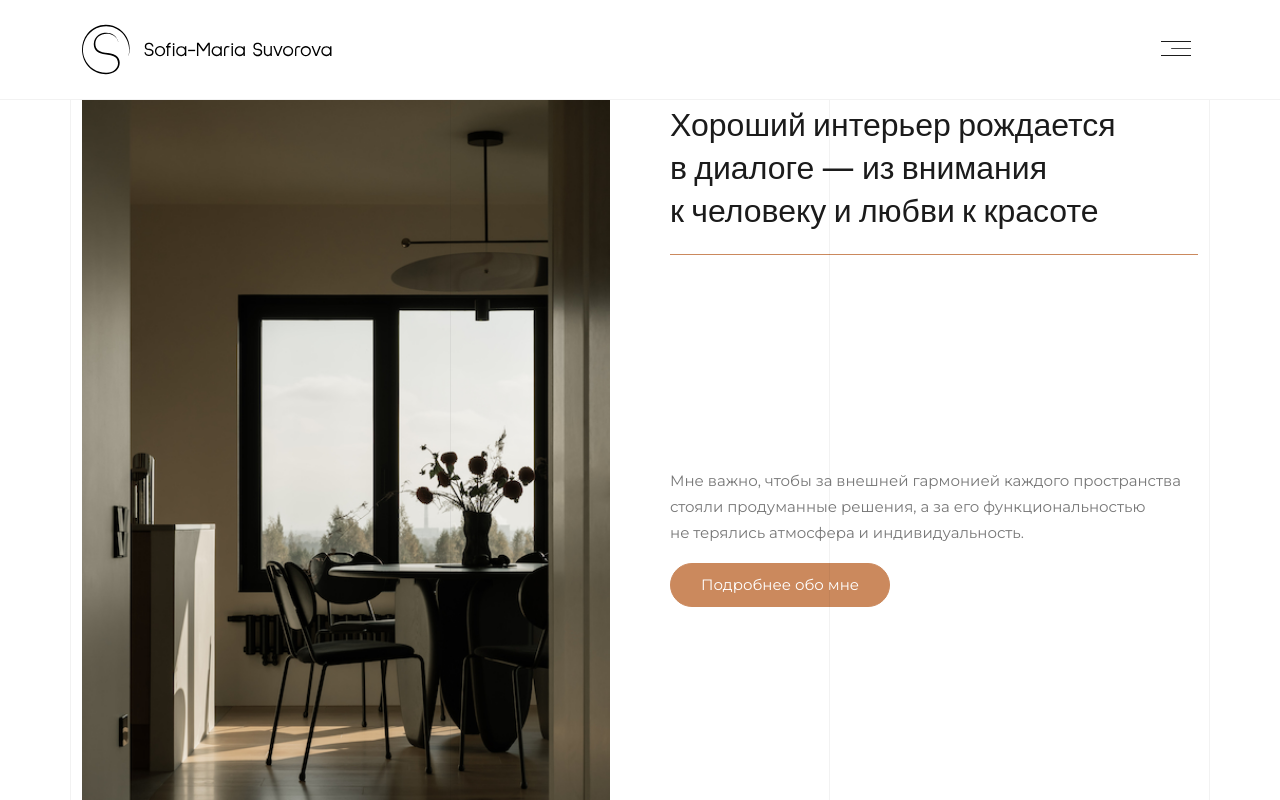
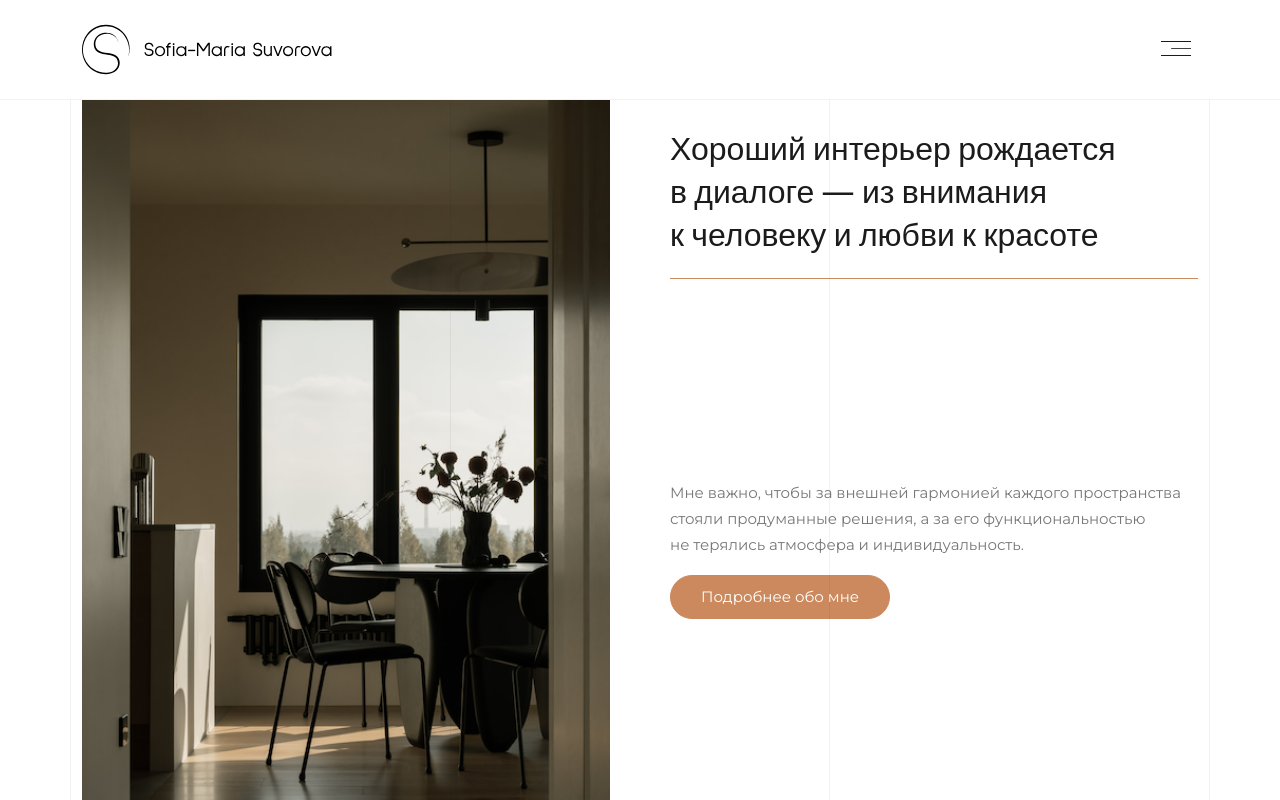
Before and after one commit to s-podgainova/suvorova-project, a Next.js app: page / in a window 1280 px wide. Shown: the top 800 px of the page. Built offline with nearby package versions, Linux system fonts and the light colour scheme.

Commit message:
refactor/styles

```diff
--- a/components/sections/IntroSection/IntroSection.module.css
+++ b/components/sections/IntroSection/IntroSection.module.css
@@ -21,7 +21,7 @@
 }
 
 .title {
-  padding-block-end: 24px;
+  padding-block: 24px;
   font-size: clamp(1.75rem, 2.5vw, 2.125rem);
   font-weight: 400;
   line-height: 1.35;
```
Also changed, not shown: components/sections/ServicesSection/ServicesSection.tsx (+4 -3 lines).
